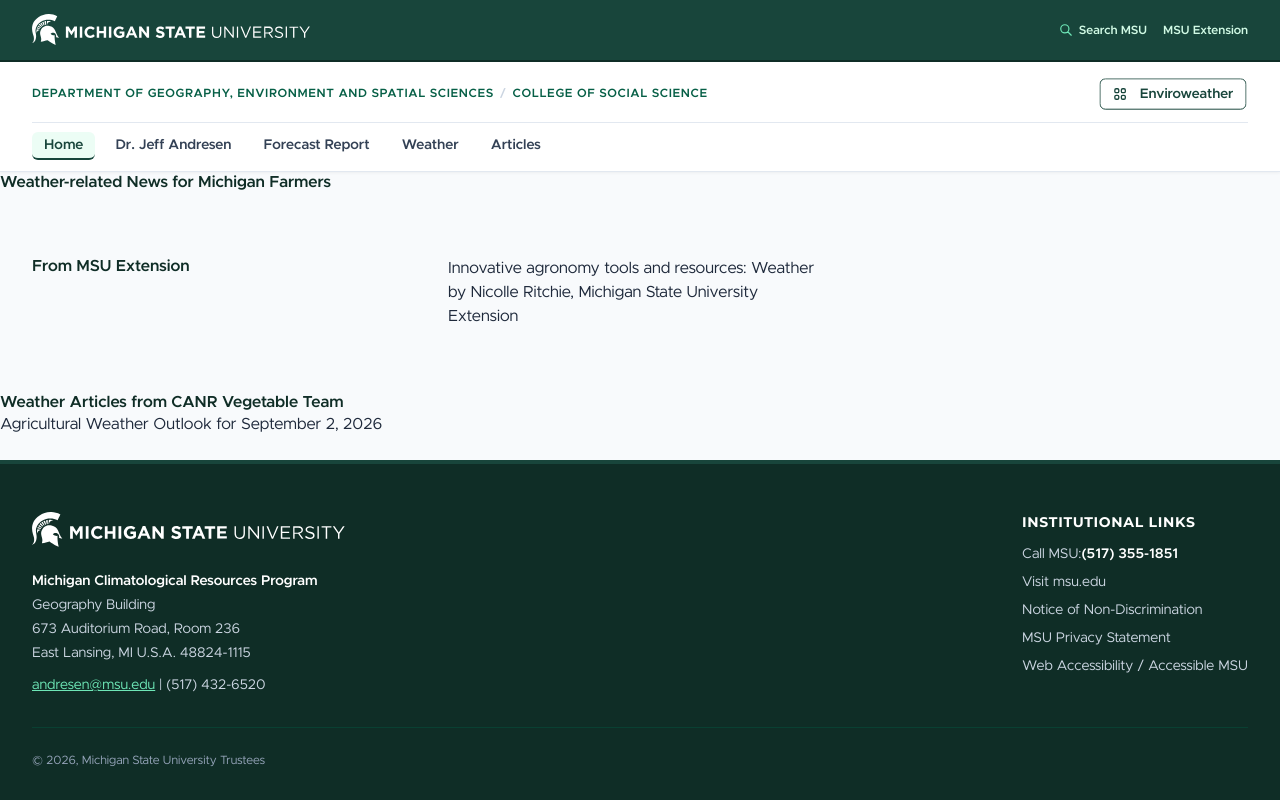
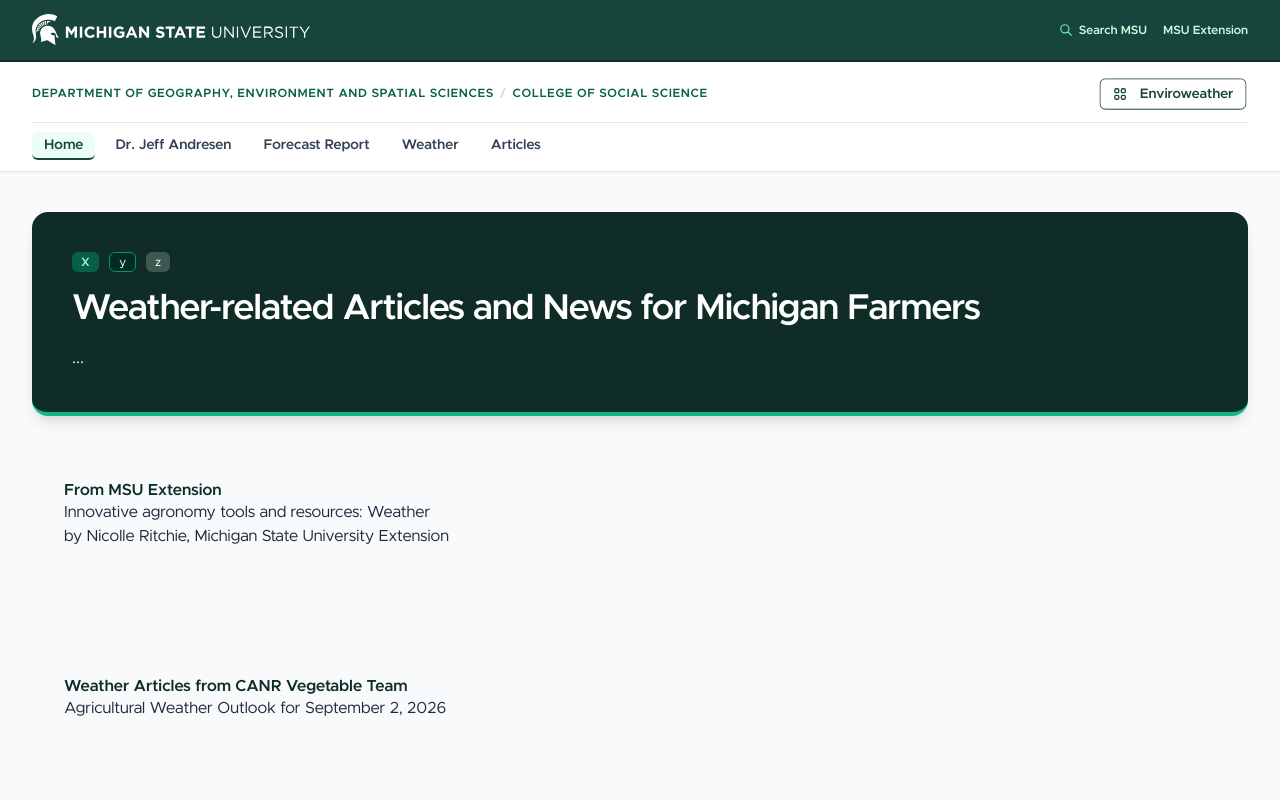
Before and after one commit to billspat/agweather, a SvelteKit app: page /articles in a window 1280 px wide. Shown: the top 800 px of the page. Built offline with nearby package versions, Linux system fonts and the light colour scheme.

Commit message:
add page layout elements to pages

```diff
--- a/src/routes/articles/+page.svelte
+++ b/src/routes/articles/+page.svelte
@@ -1,20 +1,44 @@
 
-<h1>Weather-related News for Michigan Farmers</h1>
 
-<section class="max-w-7xl mx-auto px-4 sm:px-8 py-16" aria-labelledby="research_ares">
-    <div class="grid grid-cols-1 md:grid-cols-3 gap-8">
+<main id="main-content" class="flex-grow py-10 px-4 sm:px-8">
+    <div class="max-w-7xl mx-auto space-y-10">
+
+      <!-- PROJECT HERO BANNER -->
+      <div class="bg-msu-dark text-white p-8 sm:p-10 rounded-2xl shadow-lg border-b-4 border-emerald-500">
+        <div class="flex flex-wrap items-center gap-2.5 mb-4">
+          <span class="badge bg-emerald-800 text-emerald-200 border-none font-bold text-xs uppercase tracking-wider">x</span>
+          <span class="badge bg-emerald-950 text-white border-emerald-600 text-xs">y</span>
+          <span class="badge bg-white/20 text-white border-none text-xs">z</span>
+        </div>
+
+        <h1 class="text-2xl sm:text-4xl font-extrabold text-white tracking-tight mb-4 leading-tight">
+          Weather-related Articles and News for Michigan Farmers
+        </h1>
+
+        <p class="text-slate-200 text-base sm:text-lg max-w-3xl leading-relaxed">
+          ...&nbsp;
+        </p>
+      </div>
+    </div>
+
+    <!-- TODO turn these into cards -->
+    <section class="max-w-7xl mx-auto px-4 sm:px-8 py-16" aria-labelledby="">
+        <div>
         <h2>From MSU Extension</h2>
         <p>
             <a href="https://www.canr.msu.edu/news/innovative-agronomy-tools-and-resources-weather">Innovative agronomy tools and resources: Weather</a>
             <br/>
             by <a href="https://www.canr.msu.edu/people/nicolle-ritchie">Nicolle Ritchie</a>, Michigan State University Extension
         </p>
+        </div>
+    </section>
 
-</div></section>
-
+    <section class="max-w-7xl mx-auto px-4 sm:px-8 py-16" >
+        <div class="">
         <h2>
             <a href="https://www.canr.msu.edu/vegetables/weather">Weather Articles from CANR Vegetable Team</a>
         </h2>
-
-
         <p><a href="https://www.canr.msu.edu/videos/agricultural-weather-outlook-for-september-2-2026">Agricultural Weather Outlook for September 2, 2026</a></p>
+        </div>
+    </section>
+</main>
--- a/src/routes/weather/+page.svelte
+++ b/src/routes/weather/+page.svelte
@@ -14,8 +14,7 @@
         </h1>
 
         <p class="text-slate-200 text-base sm:text-lg max-w-3xl leading-relaxed">
-          Jeff provides weather summaries and data across MSU and the State.
-          We work closely with other weather-providing agencies.  See the following links, videos and articles
+          ...&nbsp;
         </p>
       </div>
 
```
Lines whose indentation alone changed are shown as unchanged.
